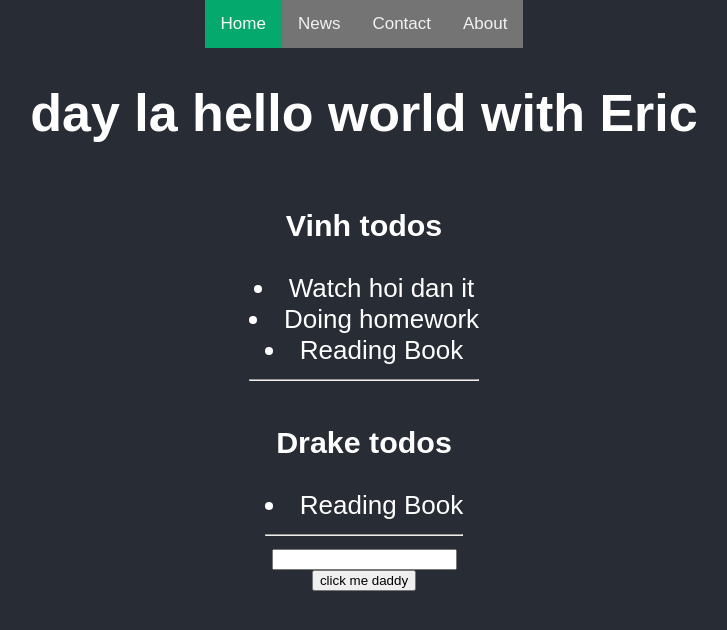
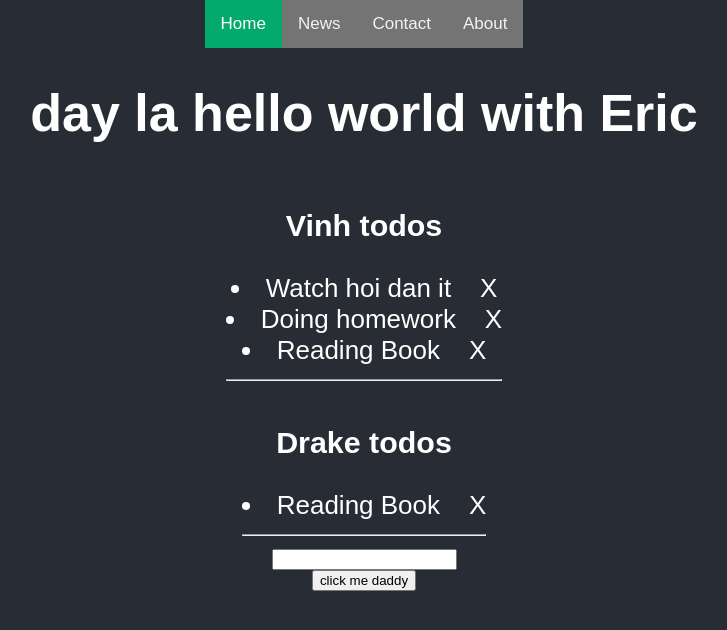
Before and after one commit to vinhtrnh/react-hook, a React (Create React App) app: page / in a window 1280 px wide. Shown: the top 630 px of the page, without its empty margins (276-1003 px from the left). Built offline with nearby package versions, Linux system fonts and the light colour scheme.

Commit message:
function as prop and delete from DOMN

```diff
--- a/src/App.js
+++ b/src/App.js
@@ -25,11 +25,17 @@ function App() {
   ])
 
   const eventHandle = () => {
+    if (!address) {
+      alert("Please fill the input")
+      return
+    }
+
     let newTodo = {
-      id: 'abc',
+      id: Math.floor((Math.random() * 100) + 1),
       title: address,
       type: 'Drake'
     }
+
     setTodos([...todos, newTodo])
     setAddress('')
   }
@@ -37,14 +43,20 @@ function App() {
     setAddress(event.target.value)
   }
 
+  const deleteTodo = (id) => {
+    let currentTodo = todos
+    currentTodo = currentTodo.filter(item => item.id !== id)
+    setTodos(currentTodo)
+  }
+
   return (
     <div className="App">
       <header className="App-header">
         <Nav />
         <h1>day la hello world with {name}</h1>
-        <Todos todos={todos} title={'Vinh todos'} />
+        <Todos todos={todos} title={'Vinh todos'} deleteTodo={deleteTodo} />
 
-        <Todos todos={todos.filter(todo => todo.type === 'Drake')} title={'Drake todos'} />
+        <Todos todos={todos.filter(todo => todo.type === 'Drake')} title={'Drake todos'} deleteTodo={deleteTodo} />
 
         <input type="text" value={address} onInput={(event) => { handleEventInput(event) }} />
         <button type="button" onClick={eventHandle} >click me daddy</button>
--- a/src/components/Todos/Todo.js
+++ b/src/components/Todos/Todo.js
@@ -1,13 +1,20 @@
 const Todos = (props) => {
-    const todos = props.todos
+    const { todos, title, deleteTodo } = props
     // props = property
     // parent > child, data type top > bottom
+    const handleDeleteEvent = (id) => {
+        deleteTodo(id)
+    }
     return (
         <div className="todo-container">
-            <h3> {props.title} </h3>
+            <h3> {title} </h3>
             {todos.map((todo) => {
                 return (
-                    <li className="todo-child" key={todo.id}> {todo.title} </li>
+                    <div key={todo.id}>
+                        <li className="todo-child" > {todo.title}
+                            &nbsp; &nbsp;     <span onClick={() => handleDeleteEvent(todo.id)}>X</span>
+                        </li>
+                    </div>
                 )
             })}
             <hr />
```
